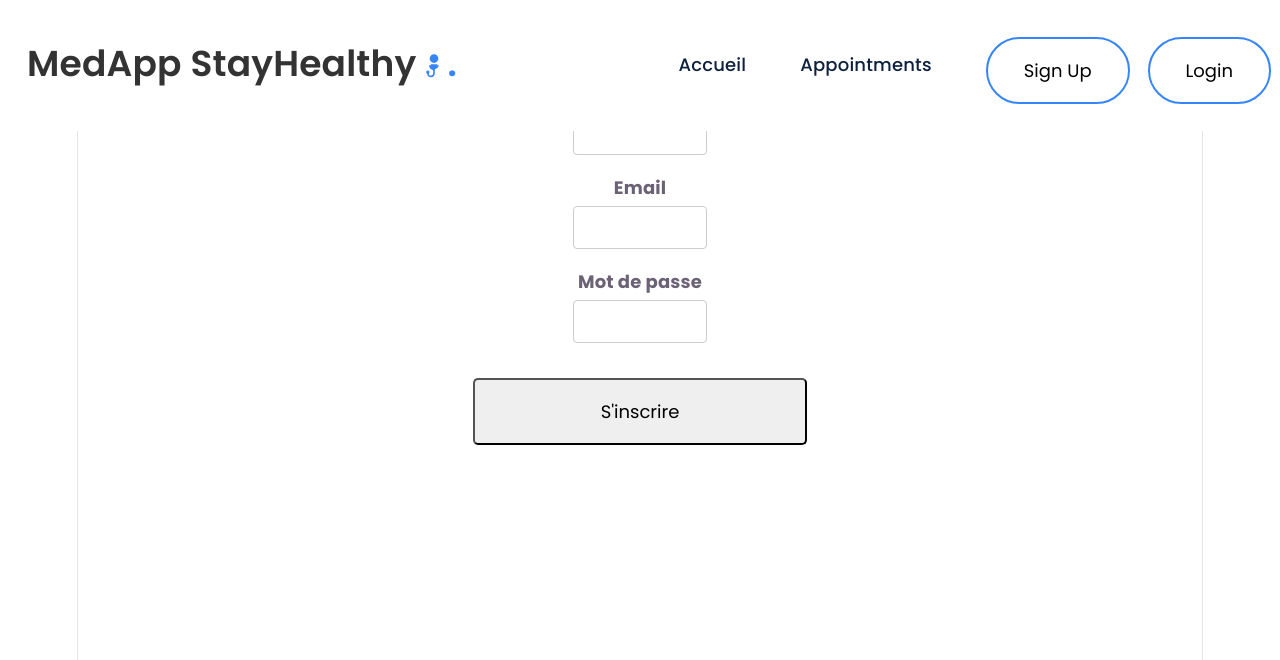
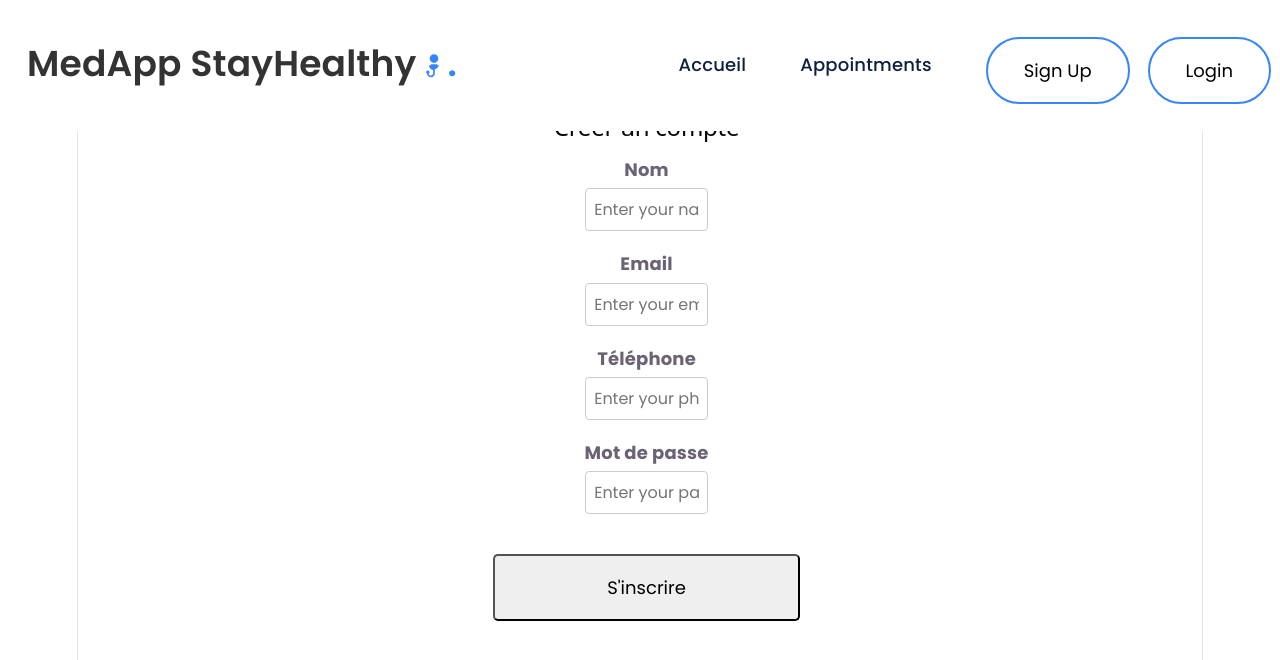
Before and after one commit to Feddy509/med_appt, a React (Vite) app: page /signup in a window 1280 px wide. Shown: the top 660 px of the page. Built offline with nearby package versions, Linux system fonts and the light colour scheme.

Commit message:
modification de l'inscription

```diff
--- a/src/Components/Navbar/Navbar.jsx
+++ b/src/Components/Navbar/Navbar.jsx
@@ -1,12 +1,36 @@
-import React, { useState } from 'react';
-import { Link } from 'react-router-dom';
+import React, { useState, useEffect } from 'react';
+import { Link, useNavigate } from 'react-router-dom';
 import './Navbar.css';
 
 const Navbar = () => {
   const [click, setClick] = useState(false);
+  const [isLoggedIn, setIsLoggedIn] = useState(false);
+  const [username, setUsername] = useState('');
+  const navigate = useNavigate();
 
   const handleClick = () => {
     setClick(!click);
+  };
+
+  // Tcheke si itilizatè a konekte chak fwa konpozan an chaje
+  useEffect(() => {
+    const token = sessionStorage.getItem("auth-token");
+    const name = sessionStorage.getItem("name");
+    if (token) {
+      setIsLoggedIn(true);
+      setUsername(name || 'Utilisateur');
+    }
+  }, []);
+
+  // Fonksyon pou jere dekonnesyon an
+  const handleLogout = () => {
+    sessionStorage.removeItem("auth-token");
+    sessionStorage.removeItem("name");
+    sessionStorage.removeItem("phone");
+    sessionStorage.removeItem("email");
+    setIsLoggedIn(false);
+    navigate("/");
+    window.location.reload(); // Rafrechi pou repase eta yo a zewo
   };
 
   return (
@@ -40,6 +64,20 @@
           <li className="link">
             <Link to="#">Appointments</Link>
           </li>
+
+          {isLoggedIn ? (
+            <>
+              {/* Si itilizatè a konekte, nou afiche non l ak bouton Déconnexion */}
+              <li className="link" style={{ color: '#3685fb', fontWeight: 'bold', alignSelf: 'center' }}>
+                Bienvenue, {username}
+              </li>
+              <li className="link">
+                <button className="btn1" onClick={handleLogout}>Déconnexion</button>
+              </li>
+            </>
+          ) : (
+            <>
+              {/* Si li pa konekte, nou afiche bouton nòmal yo */}
               <li className="link">
                 <Link to="/signup">
                   <button className="btn1">Sign Up</button>
@@ -50,6 +88,8 @@
                   <button className="btn1">Login</button>
                 </Link>
               </li>
+            </>
+          )}
         </ul>
       </nav>
     </div>
--- a/src/Components/Sign_Up/Sign_Up.jsx
+++ b/src/Components/Sign_Up/Sign_Up.jsx
@@ -1,82 +1,87 @@
 import React, { useState } from 'react';
-import './Sign_Up.css';
+import './Sign_Up.css'
+import { Link, useNavigate } from 'react-router-dom';
 
 const Sign_Up = () => {
     const [name, setName] = useState('');
     const [email, setEmail] = useState('');
+    const [phone, setPhone] = useState('');
     const [password, setPassword] = useState('');
-  const [errors, setErrors] = useState({});
+    const [showerr, setShowerr] = useState('');
+    const navigate = useNavigate();
 
-  const handleSignUp = (e) => {
+    const register = async (e) => {
         e.preventDefault();
-    let errorMessages = {};
 
-    if (!name.trim()) {
-      errorMessages.name = "Le nom est obligatoire.";
+        // Nou mete adrès la dirèkteman la pou evite erè enpòtasyon config lan
+        const response = await fetch(`http://localhost:8181/api/auth/register`, {
+            method: "POST",
+            headers: {
+                "Content-Type": "application/json",
+            },
+            body: JSON.stringify({
+                name: name,
+                email: email,
+                password: password,
+                phone: phone,
+            }),
+        });
+
+        const json = await response.json();
+
+        if (json.authtoken) {
+            sessionStorage.setItem("auth-token", json.authtoken);
+            sessionStorage.setItem("name", name);
+            sessionStorage.setItem("phone", phone);
+            sessionStorage.setItem("email", email);
+
+            navigate("/");
+            window.location.reload();
+        } else {
+            if (json.errors) {
+                for (const error of json.errors) {
+                    setShowerr(error.msg);
                 }
-
-    const emailRegex = /^[^\s@]+@[^\s@]+\.[^\s@]+$/;
-    if (!email) {
-      errorMessages.email = "L'adresse email est obligatoire.";
-    } else if (!emailRegex.test(email)) {
-      errorMessages.email = "Format d'email invalide.";
+            } else {
+                setShowerr(json.error);
             }
-
-    if (!password) {
-      errorMessages.password = "Le mot de passe est obligatoire.";
-    } else if (password.length < 6) {
-      errorMessages.password = "Le mot de passe doit contenir au moins 6 caractères.";
-    }
-
-    if (Object.keys(errorMessages).length > 0) {
-      setErrors(errorMessages);
-    } else {
-      setErrors({});
-      console.log("Inscription réussie !", { name, email, password });
         }
     };
 
     return (
-    <div className="container" style={{ padding: '20px', maxWidth: '400px', margin: '0 auto' }}>
+        <div className="container" style={{marginTop:'5%', maxWidth: '400px'}}>
+            <div className="signup-grid">
+                <div className="signup-form">
                     <h2>Créer un compte</h2>
-      <form onSubmit={handleSignUp}>
+                    {showerr && <div className="err" style={{ color: 'red', marginBottom: '10px' }}>{showerr}</div>}
+
+                    <form method="POST" onSubmit={register}>
                         <div className="form-group">
-          <label>Nom</label>
-          <input
-            type="text"
-            className="form-control"
-            value={name}
-            onChange={(e) => setName(e.target.value)}
-          />
-          {errors.name && <span style={{ color: 'red', display: 'block', marginTop: '5px' }}>{errors.name}</span>}
+                            <label htmlFor="name">Nom</label>
+                            <input value={name} onChange={(e) => setName(e.target.value)} type="text" name="name" id="name" className="form-control" placeholder="Enter your name" required />
                         </div>
 
-        <div className="form-group">
-          <label>Email</label>
-          <input
-            type="email"
-            className="form-control"
-            value={email}
-            onChange={(e) => setEmail(e.target.value)}
-          />
-          {errors.email && <span style={{ color: 'red', display: 'block', marginTop: '5px' }}>{errors.email}</span>}
+                        <div className="form-group" style={{marginTop:'10px'}}>
+                            <label htmlFor="email">Email</label>
+                            <input value={email} onChange={(e) => setEmail(e.target.value)} type="email" name="email" id="email" className="form-control" placeholder="Enter your email" required />
                         </div>
 
-        <div className="form-group">
-          <label>Mot de passe</label>
-          <input
-            type="password"
-            className="form-control"
-            value={password}
-            onChange={(e) => setPassword(e.target.value)}
-          />
-          {errors.password && <span style={{ color: 'red', display: 'block', marginTop: '5px' }}>{errors.password}</span>}
+                        <div className="form-group" style={{marginTop:'10px'}}>
+                            <label htmlFor="phone">Téléphone</label>
+                            <input value={phone} onChange={(e) => setPhone(e.target.value)} type="tel" name="phone" id="phone" className="form-control" placeholder="Enter your phone number" required />
                         </div>
 
-        <button type="submit" className="btn-submit" style={{ marginTop: '15px' }}>S'inscrire</button>
+                        <div className="form-group" style={{marginTop:'10px'}}>
+                            <label htmlFor="password">Mot de passe</label>
+                            <input value={password} onChange={(e) => setPassword(e.target.value)} type="password" name="password" id="password" className="form-control" placeholder="Enter your password" required />
+                        </div>
+
+                        <button type="submit" className="btn-submit" style={{marginTop:'20px', width: '100%'}}>S'inscrire</button>
                     </form>
                 </div>
+            </div>
+        </div>
     );
-};
+}
 
 export default Sign_Up;
```
Lines whose indentation alone changed are shown as unchanged.
